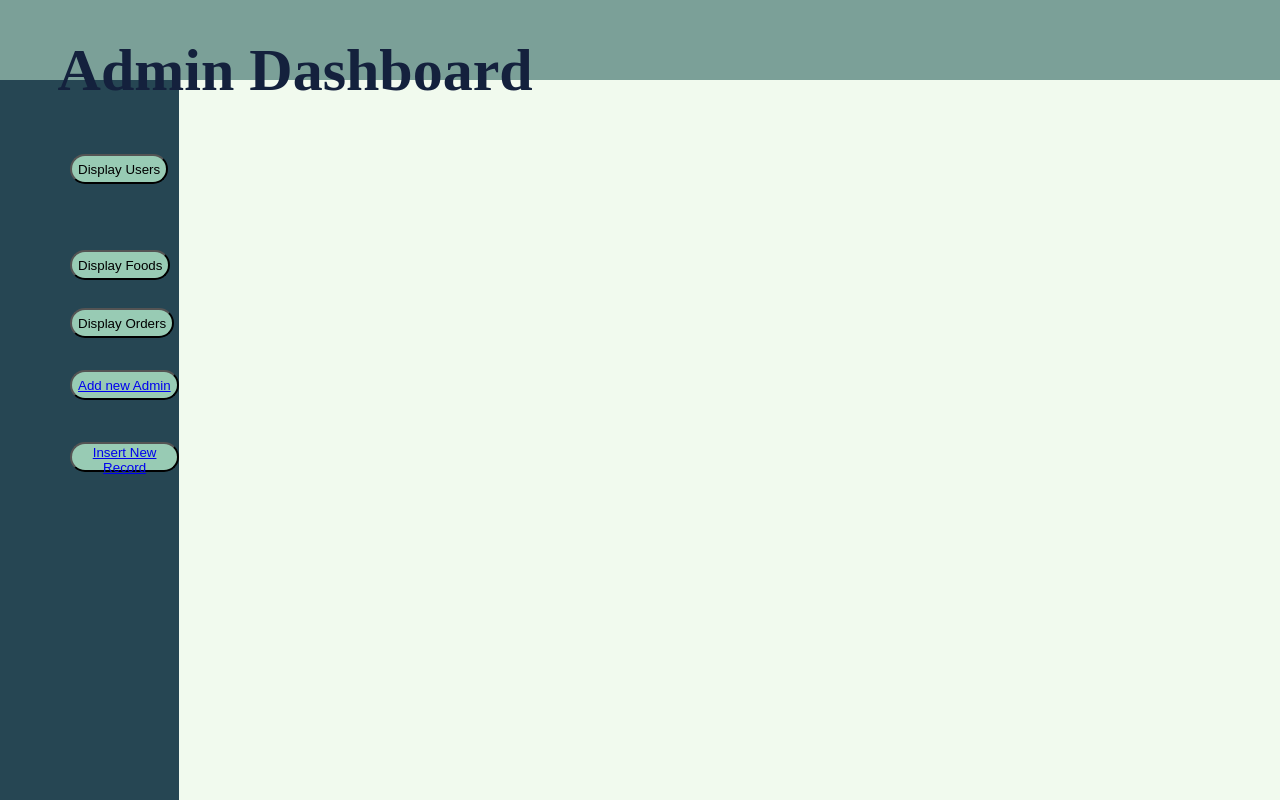
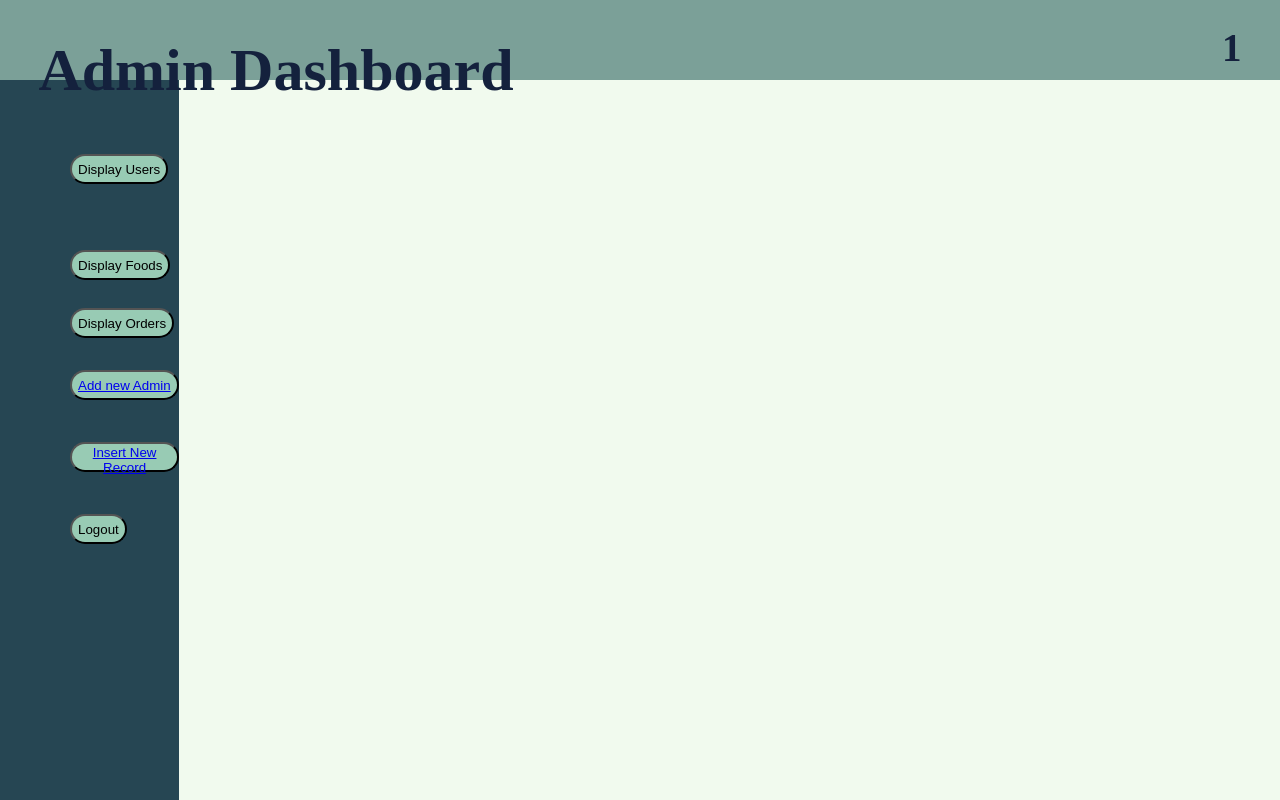
Before and after one commit to koechian/Year1-WebDevAssignment, a PHP site: page /PHP/admin.php in a window 1280 px wide; the page is wider, and only the part inside the window is pictured. Run offline with PHP 8.4, Linux system fonts and the light colour scheme; the visitor is signed in with stand-in values (Sample User, id 1).

Commit message:
Admin Logout

```diff
--- a/CSS/admin.css
+++ b/CSS/admin.css
@@ -34,7 +34,7 @@
   margin: none;
   position: absolute;
   background-color: #7ba098;
-  width: 150vw;
+  width: 100vw;
   padding: none;
   height: 10%;
 }
@@ -45,9 +45,18 @@
   font-family: Space Age;
   font-size: 60px;
 }
+#topbar h3{
+  position: absolute;
+  right: 3%;
+  top: -17%;
+  font-family: Oswald;
+  font-size: 39px;
+  color: #14213d;
+  text-transform: uppercase;
+}
 
 #button1,
-#button2,#button3,#button4,#button5 {
+#button2,#button3,#button4,#button5,#button6 {
   margin-top: 100px;
   border-radius: 20px;
   background-color: #98cbb4;
--- a/CSS/index.css
+++ b/CSS/index.css
@@ -210,7 +210,7 @@
 .bottom {
   width: 100vw;
   margin-bottom: 0px;
-  top: 2200px;
+
   left: 0px;
   height: 10vh;
   position: absolute;
--- a/PHP/admin.php
+++ b/PHP/admin.php
@@ -1,8 +1,15 @@
 <?php
-ini_set('display_errors', 1);
+ini_set('display_errors', 0);
 include('connect.php');
 
+session_start();
+
 $pageid = 0;
+
+if (isset($_GET['logout'])) {
+    session_destroy();
+    header("location:adminlogin.php");
+}
 
 ?>
 
@@ -28,13 +35,16 @@
 
             <button id="button4"><a href="create_admin.php">Add new Admin</a></button><br><br><br><br>
 
-            <button id="button5" name='new'><a href='new.php'>Insert New Record</a></button>
+            <button id="button5" name='new'><a href='new.php'>Insert New Record</a></button><br><br><br><br>
+
+            <input id="button6" name="logout" value="Logout" type="submit">
 
         </form>
 
     </div>
     <div id="topbar">
         <h1>Admin Dashboard</h1>
+        <h3><?php echo $_SESSION['admin_usr'] ?></h3>
 
     </div>
     <div id="data_disp">
--- a/PHP/adminlogin.php
+++ b/PHP/adminlogin.php
@@ -1,4 +1,6 @@
 <?php
+
+session_start();
 
 include('connect.php');
 ini_set('display_errors', 0);
@@ -11,6 +13,7 @@
 
 $sql = "SELECT * FROM admins WHERE username='$username'and password='$password'";
 
+
 if (isset($_POST['login'])) {
 
 
@@ -21,6 +24,8 @@
     if ($count == 1) {
         echo "<script>alert('Login Successful')</script>";
         header("location:admin.php");
+        $_SESSION['admin_usr'] = $username;
+        unset($_POST['login']);
     } else {
         echo "<script>alert('Login Failed')</script>";
     }
--- a/index.php
+++ b/index.php
@@ -1,6 +1,6 @@
  <?php
 
-  include('PHP/login.php');
+  session_start();
   include('connect.php');
 
 
```
